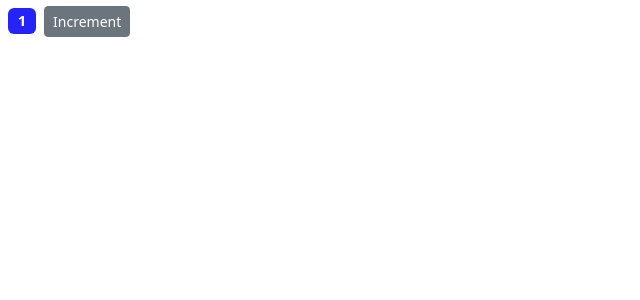
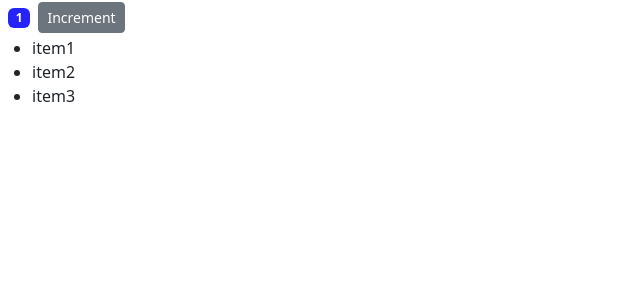
Before and after one commit to gurdeepsingh-hub/React, a React (Create React App) app in the folder item-counter-app/: page / in a window 1280 px wide. Shown: the top 300 px of the page, without its empty margins (0-640 px from the left). Built offline with nearby package versions, Linux system fonts and the light colour scheme.

Commit message:
rendering item lists

```diff
--- a/item-counter-app/src/component/counter.jsx
+++ b/item-counter-app/src/component/counter.jsx
@@ -3,6 +3,7 @@ import React, { Component } from "react";
 class Counter extends Component {
   state = {
     count: 1,
+    items: ["item1", "item2", "item3"],
   };
 
   // for applying styles to more than one elements
@@ -13,13 +14,13 @@ class Counter extends Component {
   render() {
     return (
       <React.Fragment>
-        <span
-          style={{ fontSize: 15, fontWeight: "bolder" }}
-          className={this.getBadgeClasses()}
-        >
-          {this.formatCount()}
-        </span>
+        <span className={this.getBadgeClasses()}>{this.formatCount()}</span>
         <button className="btn btn-secondary btn-sm">Increment</button>
+        <ul>
+          {this.state.items.map((item) => (
+            <li key={item}>{item}</li>
+          ))}
+        </ul>
       </React.Fragment>
     );
   }
```
